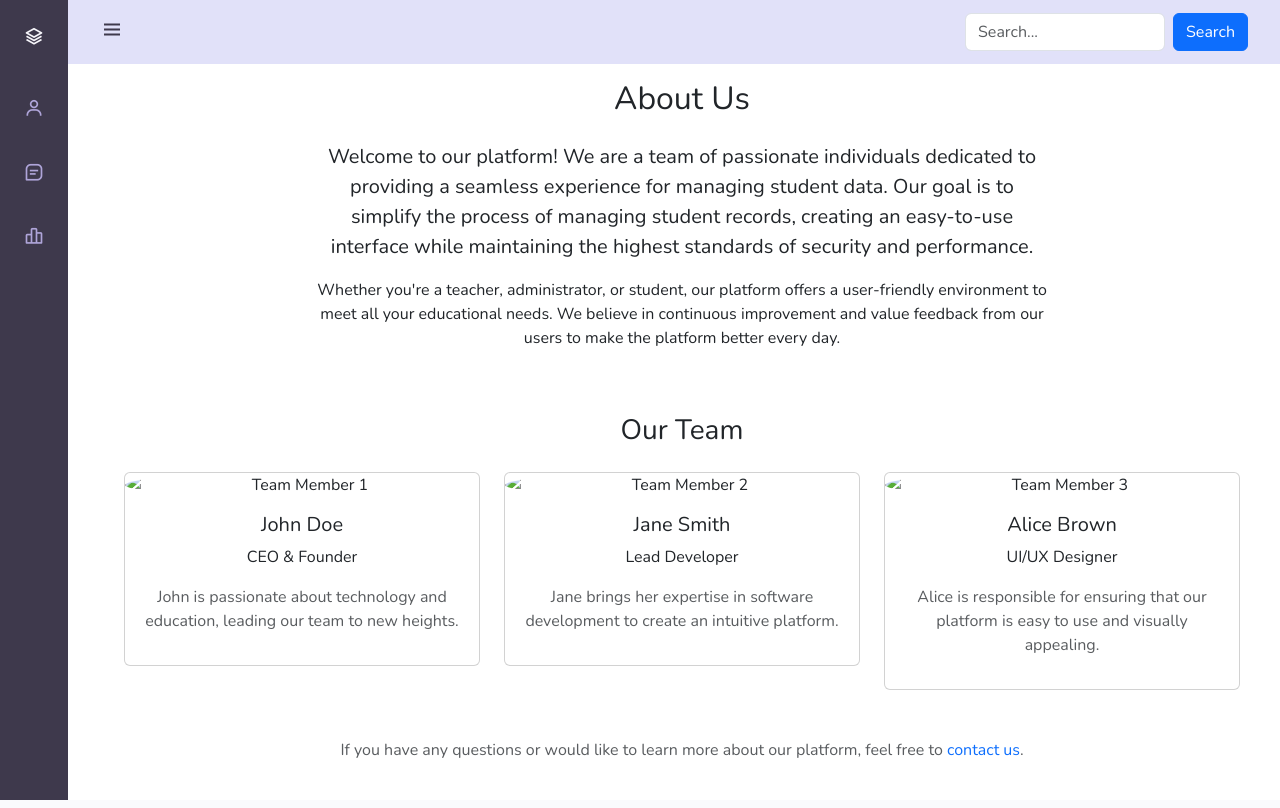
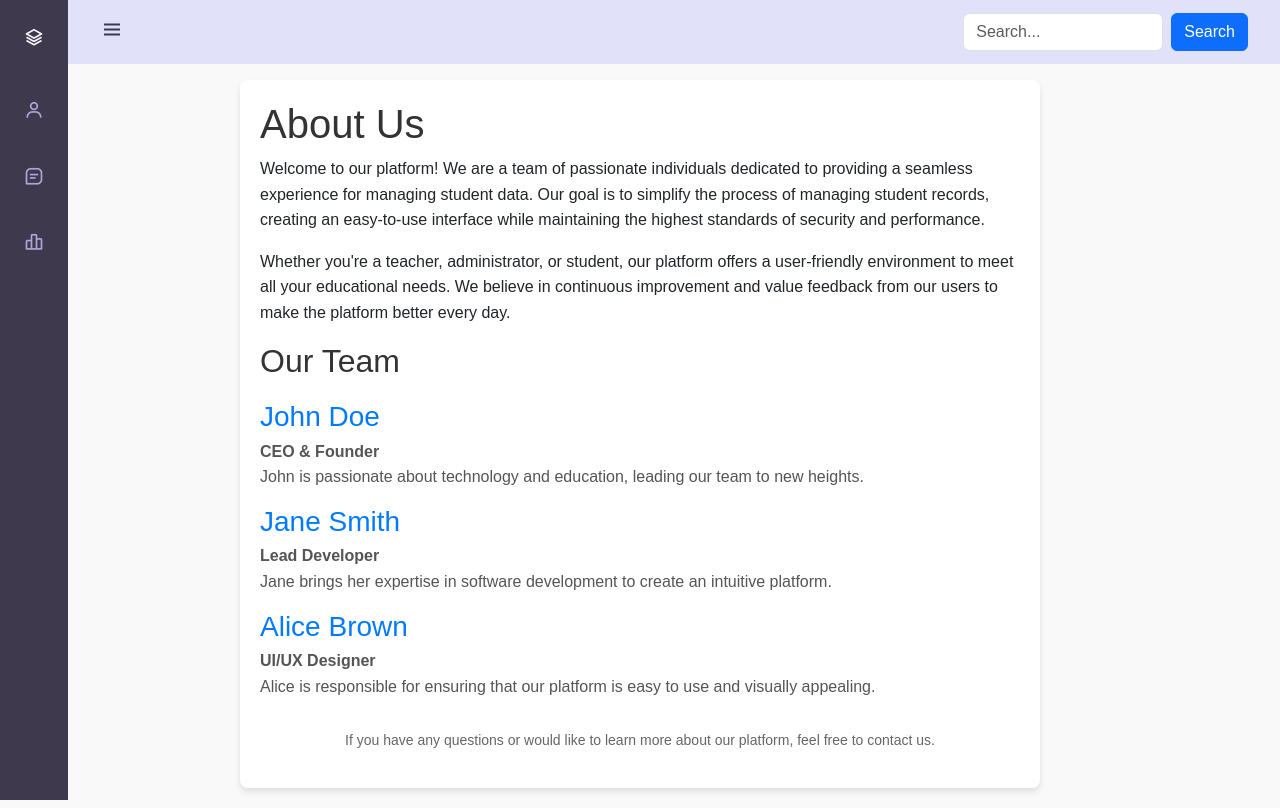
Before and after one commit to tirthvanani/StudentBase, a Django app: page /about in a window 1280 px wide. Run offline with Django 5.2, Linux system fonts and the light colour scheme; some libraries are stand-ins or nearby versions.

Commit message:
Add aboutpage

```diff
--- a/student/templates/about.html
+++ b/student/templates/about.html
@@ -1,67 +1,83 @@
 {% extends 'main.html' %}
 
 {% block content %}
-<div class="container mt-5">
-    <h2 class="text-center mb-4">About Us</h2>
+<!DOCTYPE html>
+<html lang="en">
+<head>
+    <meta charset="UTF-8">
+    <meta name="viewport" content="width=device-width, initial-scale=1.0">
+    <title>About Us</title>
+    <style>
+        body {
+            font-family: Arial, sans-serif;
+            line-height: 1.6;
+            margin: 0;
+            padding: 0;
+            background-color: #f9f9f9;
+        }
+        .container {
+            max-width: 800px;
+            margin: 20px auto;
+            background: #fff;
+            padding: 20px;
+            border-radius: 8px;
+            box-shadow: 0 4px 6px rgba(0, 0, 0, 0.1);
+        }
+        h1, h2 {
+            color: #333;
+        }
+        .team {
+            margin-top: 20px;
+        }
+        .team-member {
+            margin-bottom: 15px;
+        }
+        .team-member h3 {
+            margin: 5px 0;
+            color: #007BFF;
+        }
+        .team-member p {
+            margin: 0;
+            color: #555;
+        }
+        footer {
+            text-align: center;
+            margin-top: 30px;
+            font-size: 14px;
+            color: #666;
+        }
+    </style>
+</head>
+<body>
+    <div class="container">
+        <h1>About Us</h1>
+        <p>Welcome to our platform! We are a team of passionate individuals dedicated to providing a seamless experience for managing student data. Our goal is to simplify the process of managing student records, creating an easy-to-use interface while maintaining the highest standards of security and performance.</p>
+        <p>Whether you're a teacher, administrator, or student, our platform offers a user-friendly environment to meet all your educational needs. We believe in continuous improvement and value feedback from our users to make the platform better every day.</p>
 
-    <div class="row">
-        <!-- About Section -->
-        <div class="col-md-8 mx-auto text-center">
-            <p class="lead">
-                Welcome to our platform! We are a team of passionate individuals dedicated to providing a seamless
-                experience for managing student data. Our goal is to simplify the process of managing student records,
-                creating an easy-to-use interface while maintaining the highest standards of security and performance.
-            </p>
-            <p>
-                Whether you're a teacher, administrator, or student, our platform offers a user-friendly environment
-                to meet all your educational needs. We believe in continuous improvement and value feedback from our
-                users to make the platform better every day.
-            </p>
-        </div>
-    </div>
-
-    <!-- Optional Team Section -->
-    <div class="row mt-5">
-        <h3 class="text-center mb-4">Our Team</h3>
-        <div class="col-md-4 text-center">
-            <div class="card">
-                <img src="https://via.placeholder.com/150" class="card-img-top rounded-circle" alt="Team Member 1">
-                <div class="card-body">
-                    <h5 class="card-title">John Doe</h5>
-                    <p class="card-text">CEO & Founder</p>
-                    <p class="text-muted">John is passionate about technology and education, leading our team to new heights.</p>
-                </div>
+        <h2>Our Team</h2>
+        <div class="team">
+            <div class="team-member">
+                <h3>John Doe</h3>
+                <p><strong>CEO & Founder</strong></p>
+                <p>John is passionate about technology and education, leading our team to new heights.</p>
+            </div>
+            <div class="team-member">
+                <h3>Jane Smith</h3>
+                <p><strong>Lead Developer</strong></p>
+                <p>Jane brings her expertise in software development to create an intuitive platform.</p>
+            </div>
+            <div class="team-member">
+                <h3>Alice Brown</h3>
+                <p><strong>UI/UX Designer</strong></p>
+                <p>Alice is responsible for ensuring that our platform is easy to use and visually appealing.</p>
             </div>
         </div>
-        <div class="col-md-4 text-center">
-            <div class="card">
-                <img src="https://via.placeholder.com/150" class="card-img-top rounded-circle" alt="Team Member 2">
-                <div class="card-body">
-                    <h5 class="card-title">Jane Smith</h5>
-                    <p class="card-text">Lead Developer</p>
-                    <p class="text-muted">Jane brings her expertise in software development to create an intuitive platform.</p>
-                </div>
-            </div>
-        </div>
-        <div class="col-md-4 text-center">
-            <div class="card">
-                <img src="https://via.placeholder.com/150" class="card-img-top rounded-circle" alt="Team Member 3">
-                <div class="card-body">
-                    <h5 class="card-title">Alice Brown</h5>
-                    <p class="card-text">UI/UX Designer</p>
-                    <p class="text-muted">Alice is responsible for ensuring that our platform is easy to use and visually appealing.</p>
-                </div>
-            </div>
-        </div>
+
+        <footer>
+            <p>If you have any questions or would like to learn more about our platform, feel free to contact us.</p>
+        </footer>
     </div>
+</body>
+</html>
 
-    <!-- Optional Footer Section -->
-    <div class="row mt-5">
-        <div class="col-12 text-center">
-            <p class="text-muted">
-                If you have any questions or would like to learn more about our platform, feel free to <a href="contact.html">contact us</a>.
-            </p>
-        </div>
-    </div>
-</div>
 {% endblock content %}
```
Also changed, not shown: student/views.py (line endings or trailing spaces).
